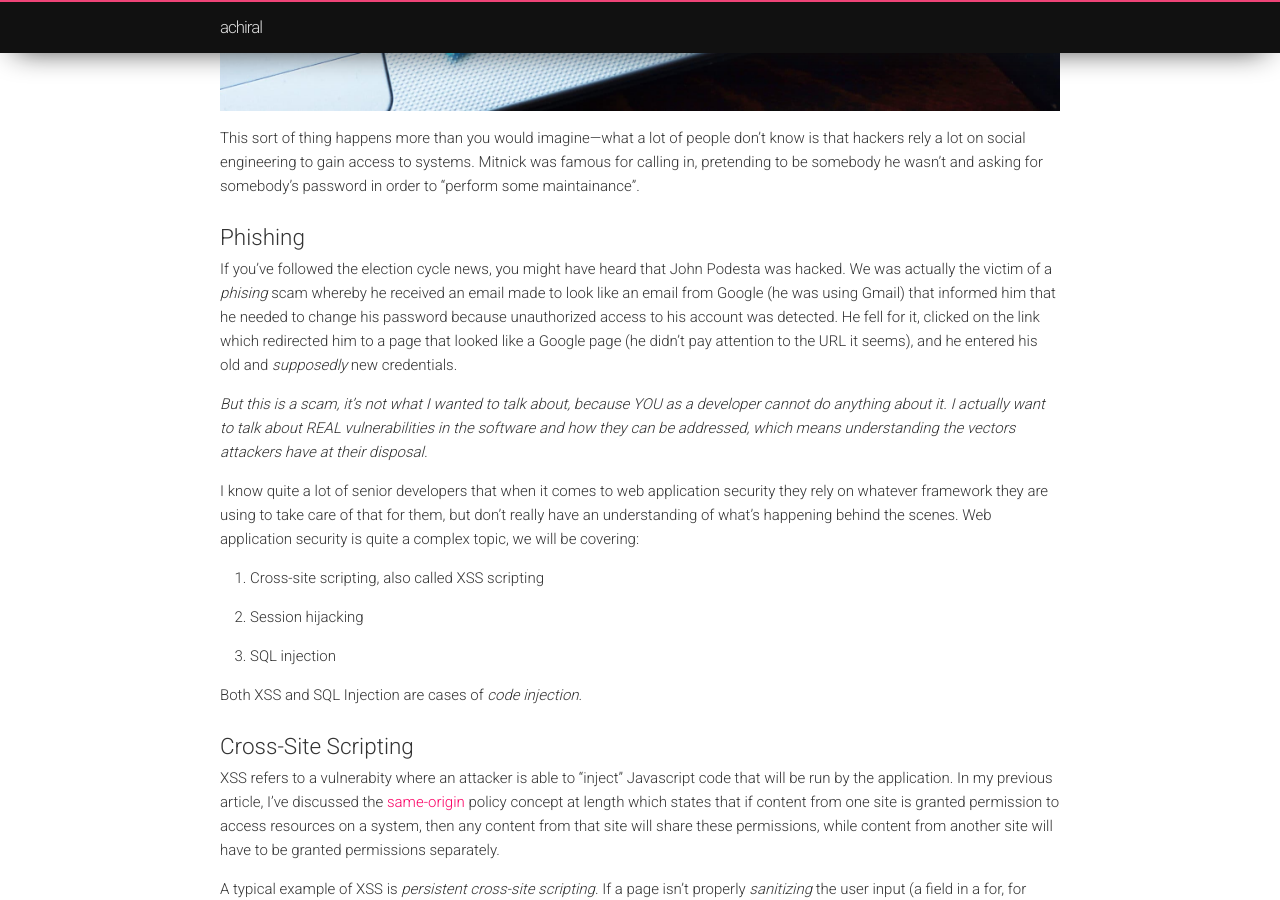
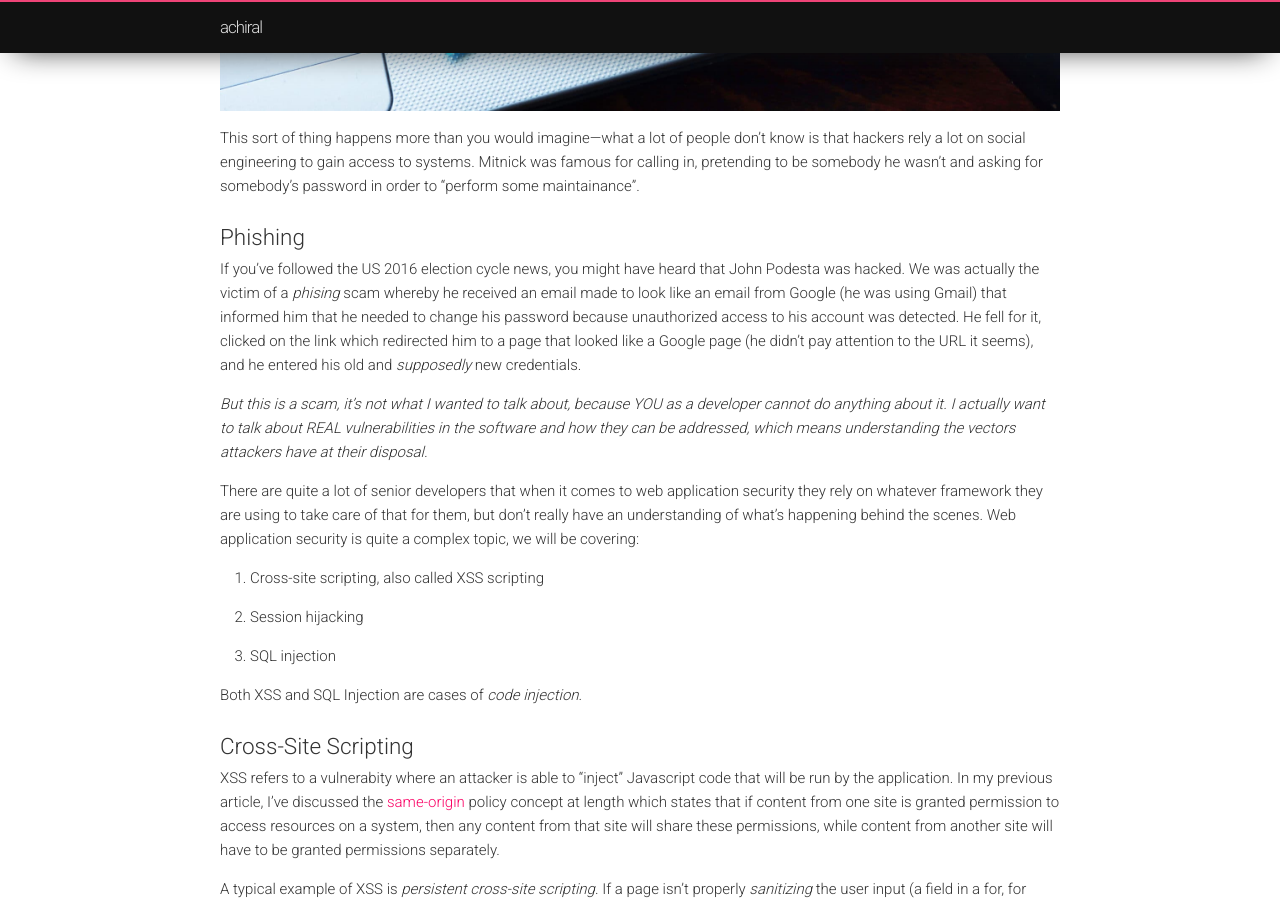
Before and after one commit to toaderflorin/eksia, a Jekyll site: the page built from _posts/2017-09-13-web-security.markdown, in a window 1280 px wide and 900 px high, scrolled down 1066 px. Built offline with Jekyll 4.4.1, drawn with Linux system fonts in a browser that asks for light colours.

Commit message:
Changed the text a bit.

```diff
--- a/_posts/2017-09-13-web-security.markdown
+++ b/_posts/2017-09-13-web-security.markdown
@@ -3,7 +3,7 @@ layout: post
 title:  "Understanding Web Application Security"
 date:   2017-09-13 09:39:37 +0300
 description: "
-I know quite a lot of senior developers that when it comes to web application security they rely on whatever framework they are using to take care of that for them, but don't really have an understanding of what's happening behind the scenes. Web application security is quite a complex topic, we will be covering: 1. Cross-site scripting, also called XSS scripting, 2. Session hijacking, 3. SQL Injection. Both cross-site scripting and SQL injection are cases of code injection...
+There are quite a lot of senior developers that when it comes to web application security they rely on whatever framework they are using to take care of that for them, but don't really have an understanding of what's happening behind the scenes. Web application security is quite a complex topic, we will be covering: 1. Cross-site scripting, also called XSS scripting, 2. Session hijacking, 3. SQL Injection. Both cross-site scripting and SQL injection are cases of code injection...
 "
 icon: "lock.png"
 categories:
@@ -15,11 +15,11 @@ I can testify that a lot of people confined in me they considered doing this (in
 This sort of thing happens more than you would imagine—what a lot of people don't know is that hackers rely a lot on social engineering to gain access to systems. Mitnick was famous for calling in, pretending to be somebody he wasn't and asking for somebody's password in order to "perform some maintainance".
 
 ## Phishing
-If you've followed the election cycle news, you might have heard that John Podesta was hacked. We was actually the victim of a *phising* scam whereby he received an email made to look like an email from Google (he was using Gmail) that informed him that he needed to change his password because unauthorized access to his account was detected. He fell for it, clicked on the link which redirected him to a page that looked like a Google page (he didn't pay attention to the URL it seems), and he entered his old and *supposedly* new credentials.
+If you've followed the US 2016 election cycle news, you might have heard that John Podesta was hacked. We was actually the victim of a *phising* scam whereby he received an email made to look like an email from Google (he was using Gmail) that informed him that he needed to change his password because unauthorized access to his account was detected. He fell for it, clicked on the link which redirected him to a page that looked like a Google page (he didn't pay attention to the URL it seems), and he entered his old and *supposedly* new credentials.
 
 *But this is a scam, it's not what I wanted to talk about, because YOU as a developer cannot do anything about it. I actually want to talk about REAL  vulnerabilities in the software and how they can be addressed, which means understanding the vectors attackers have at their disposal.*
 
-I know quite a lot of senior developers that when it comes to web application security they rely on whatever framework they are using to take care of that for them, but don't really have an understanding of what's happening behind the scenes. Web application security is quite a complex topic, we will be covering:
+There are quite a lot of senior developers that when it comes to web application security they rely on whatever framework they are using to take care of that for them, but don't really have an understanding of what's happening behind the scenes. Web application security is quite a complex topic, we will be covering:
 
 1. Cross-site scripting, also called XSS scripting
 
```
